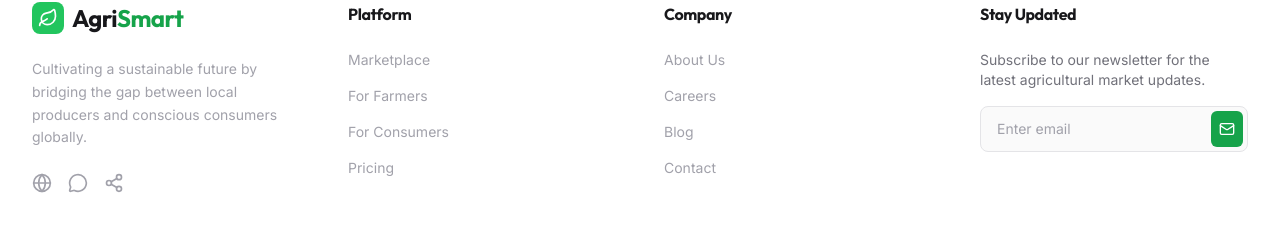
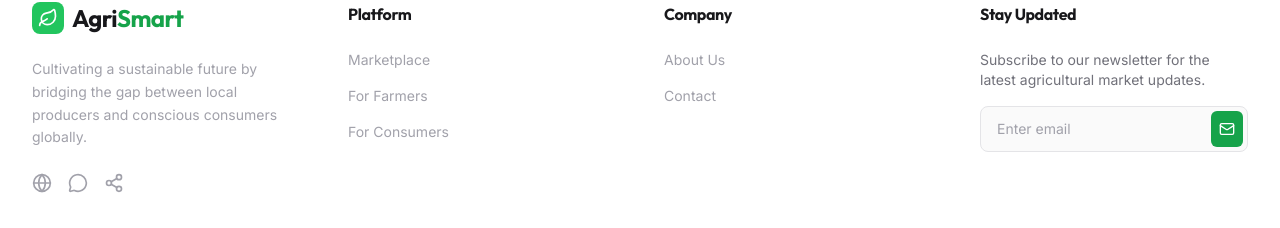
Before and after one commit to shruti-ghoshhhh/AgriSmart, a React (Vite) app in the folder frontend/: page / in a window 1280 px wide. Shown: the part 2456-2684 px from the top of the page. Built offline with nearby package versions, Linux system fonts and the light colour scheme; no server answers.

Commit message:
Remove Pricing, Careers, and Blog links

```diff
--- a/frontend/src/components/Footer.jsx
+++ b/frontend/src/components/Footer.jsx
@@ -32,7 +32,6 @@ const Footer = () => {
               <li><a href="#" className="hover:text-nature-400 transition-colors">Marketplace</a></li>
               <li><a href="#" className="hover:text-nature-400 transition-colors">For Farmers</a></li>
               <li><a href="#" className="hover:text-nature-400 transition-colors">For Consumers</a></li>
-              <li><a href="#" className="hover:text-nature-400 transition-colors">Pricing</a></li>
             </ul>
           </div>
 
@@ -40,8 +39,6 @@ const Footer = () => {
             <h4 className="text-earth-900 dark:text-white font-bold mb-6">Company</h4>
             <ul className="space-y-4 text-sm text-earth-400">
               <li><a href="#" className="hover:text-nature-400 transition-colors">About Us</a></li>
-              <li><a href="#" className="hover:text-nature-400 transition-colors">Careers</a></li>
-              <li><a href="#" className="hover:text-nature-400 transition-colors">Blog</a></li>
               <li><a href="#" className="hover:text-nature-400 transition-colors">Contact</a></li>
             </ul>
           </div>
```
